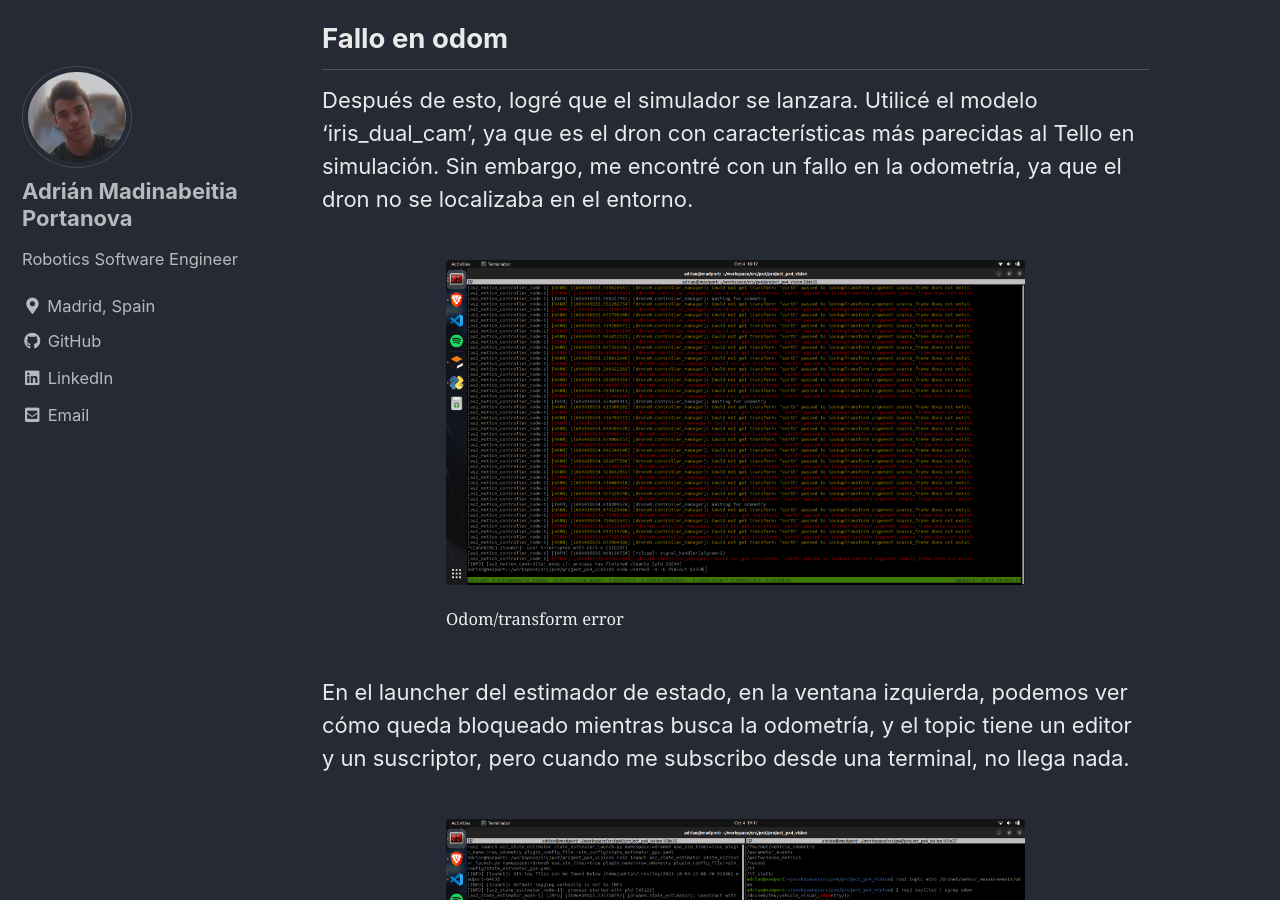
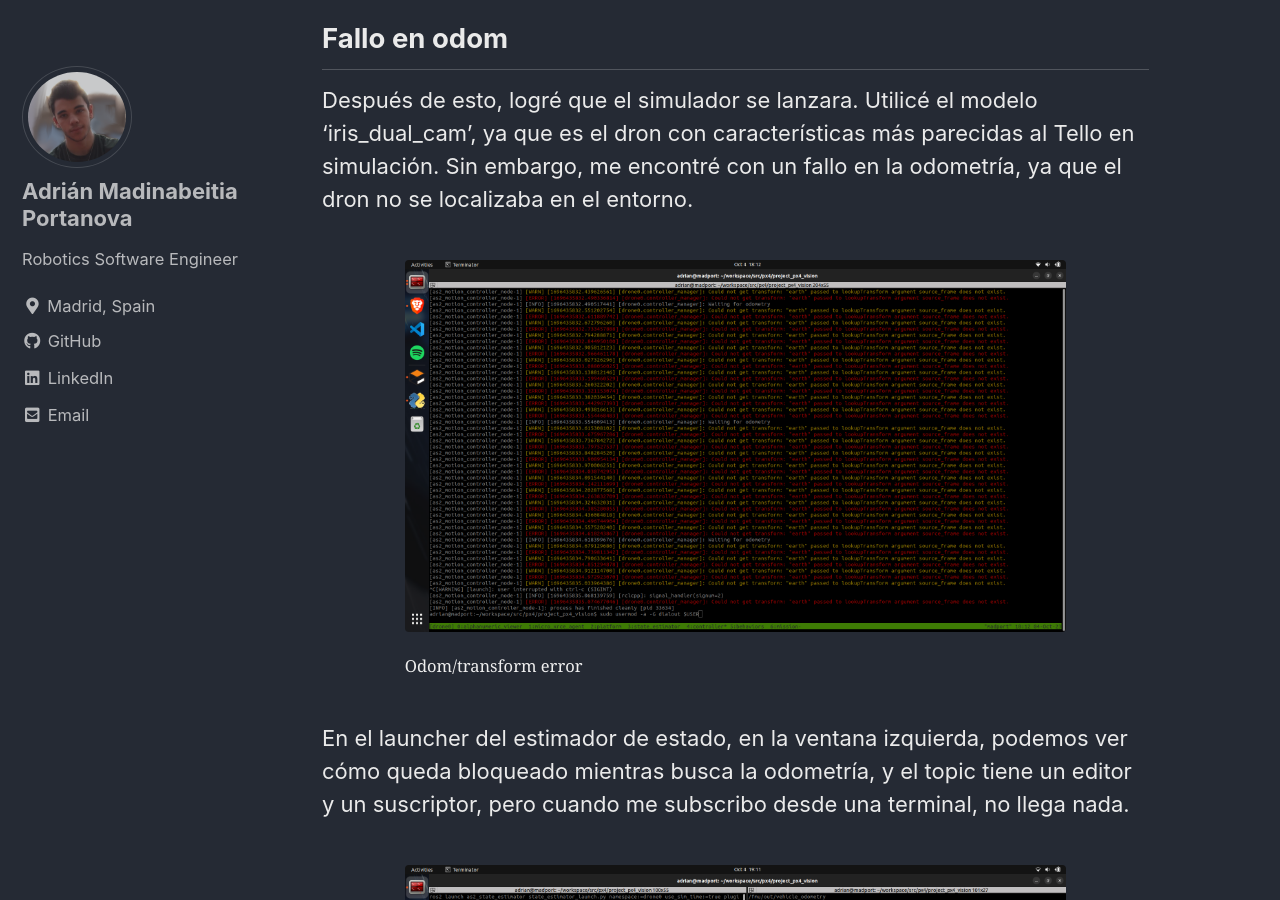
Before and after one commit to RoboticsLabURJC/2023-tfg-adrian-madinabeitia, a Jekyll site: the page built from docs/_posts/2023-10-04-Semana-2.md, in a window 1280 px wide and 900 px high, scrolled down 1023 px. Built offline with Jekyll 4.4.1, drawn with Linux system fonts in a browser that asks for light colours; cached includes are drawn as plain includes.

Commit message:
Update 2023-10-04-Semana-2.md

```diff
--- a/docs/_posts/2023-10-04-Semana-2.md
+++ b/docs/_posts/2023-10-04-Semana-2.md
@@ -23,14 +23,14 @@
 ## Fallo en odom
 Después de esto, logré que el simulador se lanzara. Utilicé el modelo 'iris_dual_cam', ya que es el dron con características más parecidas al Tello en simulación. Sin embargo, me encontré con un fallo en la odometría, ya que el dron no se localizaba en el entorno.
 
-<figure class="align-center" style="width:70%">
+<figure class="align-center" style="width:80%">
   <img src="{{ site.url }}{{ site.baseurl }}/assets/images/post2/error1.png" alt="">
   <figcaption>Odom/transform error</figcaption>
 </figure>
 
 En el launcher del estimador de estado, en la ventana izquierda, podemos ver cómo queda bloqueado mientras busca la odometría, y el topic tiene un editor y un suscriptor, pero cuando me subscribo desde una terminal, no llega nada.
 
-<figure class="align-center" style="width:70%">
+<figure class="align-center" style="width:80%">
   <img src="{{ site.url }}{{ site.baseurl }}/assets/images/post2/error2.png" alt="">
   <figcaption>Odom error</figcaption>
 </figure>
@@ -64,7 +64,7 @@
 
 Se avanza durante 5 segundos con control de velocidad y luego se detiene. El despegue aparentemente tuvo éxito, pero surgió el siguiente problema.
 
-<figure class="align-center" style="width:70%">
+<figure class="align-center" style="width:80%">
   <img src="{{ site.url }}{{ site.baseurl }}/assets/images/post2/error3.png" alt="">
   <figcaption>Tfs error</figcaption>
 </figure>
```
